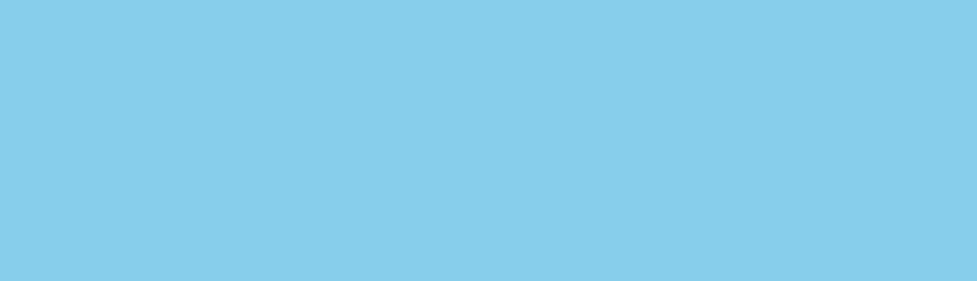
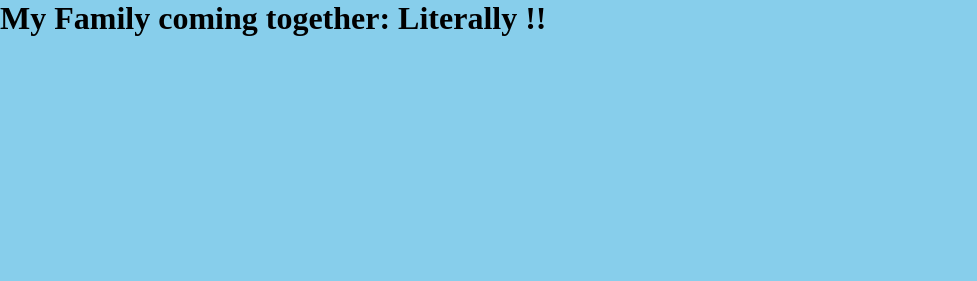
Before and after one commit to jnutt367/cube-animation, a plain HTML site: page index.html in a window 1280 px wide. Shown: the top 281 px of the page, without its empty margins (0-977 px from the left). Drawn offline with Linux system fonts and the light colour scheme.

Commit message:
Importing images

```diff
--- a/index.html
+++ b/index.html
@@ -10,7 +10,7 @@
 </head>
 
 <body>
-
+	<h1>My Family coming together: Literally !!</h1>
   <div id="plane">
 
     <div id="cube">
```
Also changed, not shown: images/RSVP APP 176.JPG (added).
